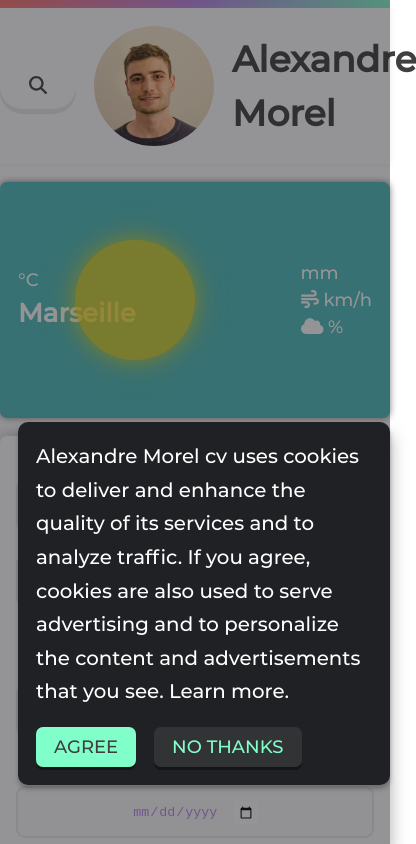
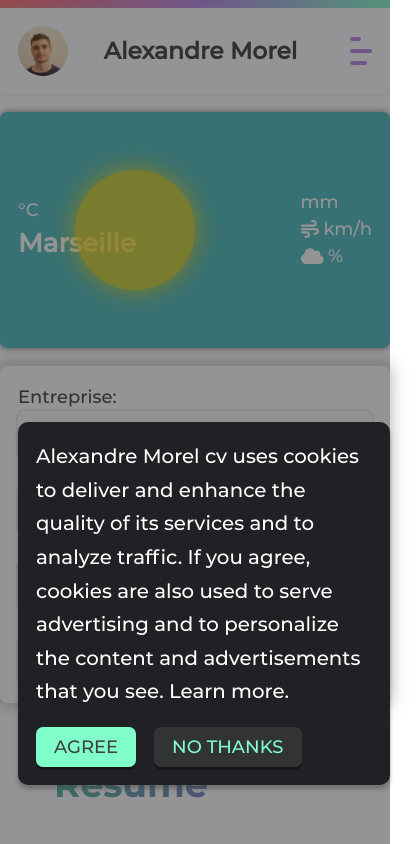
Before and after one commit to alxmorel/WebCV, a React (Create React App) app: page / in a window 390 px wide. Shown: the top 844 px of the page, 416 px wide, since content can reach past the window. Built offline with nearby package versions, Linux system fonts and the light colour scheme; no server answers.

Commit message:
[FIX] Burger menu icon & header display

```diff
--- a/src/components/Header/Header.js
+++ b/src/components/Header/Header.js
@@ -48,7 +48,7 @@ const Header = ({ toggleMobileMenu, isMobileMenuOpen }) => {
                         </div>
                     </div>
                 </div>
-                <label className='burger' for="check" >
+                <label className={`burger ${isMobileMenuOpen ? 'open' : 'close'}`}  for="check" >
                     <input type="checkbox" id="check" onClick={ toggleMobileMenu }/>
                     <span></span>
                     <span></span>
--- a/src/components/Header/Header.scss
+++ b/src/components/Header/Header.scss
@@ -1,61 +1,62 @@
 @use "../../App.scss" as *;
 
 
-//begin burger icon
-label {
+.burger {
+    margin: 1em;
     z-index: 1000;
-    display: none;
+    display: flex;
     flex-direction: column;
     width: 70px;
     cursor: pointer;
 }
 
-label span {
+.burger.open {
+    position: fixed;
+    top: 2em;
+    right: 1em;
+    width: 40px;
+}
+
+.burger span {
     background: $DBYO_purple_light;
     border-radius: 10px;
-    height: 7px;
-    margin: 7px 0;
+    height: 4px;
+    margin: 4px 0;
     transition: .4s cubic-bezier(0.68, -0.6, 0.32, 1.6);
-
 }
 
 span:nth-of-type(1) {
     width: 50%;
-
 }
 
 span:nth-of-type(2) {
     width: 100%;
 }
 
-
 span:nth-of-type(3) {
     width: 75%;
-
 }
 
 input[type="checkbox"] {
     display: none;
 }
 
-input[type="checkbox"]:checked~span:nth-of-type(1) {
+.burger.open span:nth-of-type(1) {
     transform-origin: bottom;
-    transform: rotatez(45deg) translate(8px, 0px)
+    transform: rotatez(45deg) translate(5px, 1px);
 }
 
-input[type="checkbox"]:checked~span:nth-of-type(2) {
-
+.burger.open span:nth-of-type(2) {
     transform-origin: top;
-    transform: rotatez(-45deg)
+    transform: rotatez(-45deg);
 }
 
-input[type="checkbox"]:checked~span:nth-of-type(3) {
-
+.burger.open span:nth-of-type(3) {
     transform-origin: bottom;
     width: 50%;
-    transform: translate(30px, -11px) rotatez(45deg);
+    transform: translate(16px, -6px) rotatez(45deg);
+}
 
-}
 
 //end burger icon
 
@@ -64,6 +65,10 @@ input[type="checkbox"]:checked~span:nth-of-type(3) {
     gap: 1em;
     align-items: center;
     margin: 1em !important;
+
+    >img {
+        margin: 1em;
+    }
 }
 
 .border_header {
@@ -296,6 +301,12 @@ input[type="checkbox"]:checked~span:nth-of-type(3) {
     }
 }
 
+@media (min-width:818px) {
+    .burger {
+        display: none;
+    }
+}
+
 @media (max-width:818px) {
     .container_logo_pages {
         flex-direction: flex;
@@ -309,8 +320,21 @@ input[type="checkbox"]:checked~span:nth-of-type(3) {
         }
     }
 
-    label {
-        display: flex !important;
+    .search_bar {
+        display: none;
     }
 
+    .header_container {
+        gap: 0;
+    }
+
+    .container_logo_website {
+        >img {
+            width: 15%;
+            height: 15%;
+        }
+        >h1 {
+            font-size: 6vw;
+        }
+    }
 }
--- a/src/components/MenuMobile/MenuMobile.scss
+++ b/src/components/MenuMobile/MenuMobile.scss
@@ -22,7 +22,7 @@
         display: flex;
         align-items: center;
         flex-direction: column;
-        padding: 2em 0;
+        padding: 1em 0;
     }
 
     >.container_custom_pages_menu {
@@ -35,7 +35,7 @@
 
         >div {
             color: white;
-            padding: 2em;
+            padding: 4vh;
             width: 100%;
             text-align: center;
             transition: transform ease-in-out .3s , box-shadow ease-in-out .3s;
```
